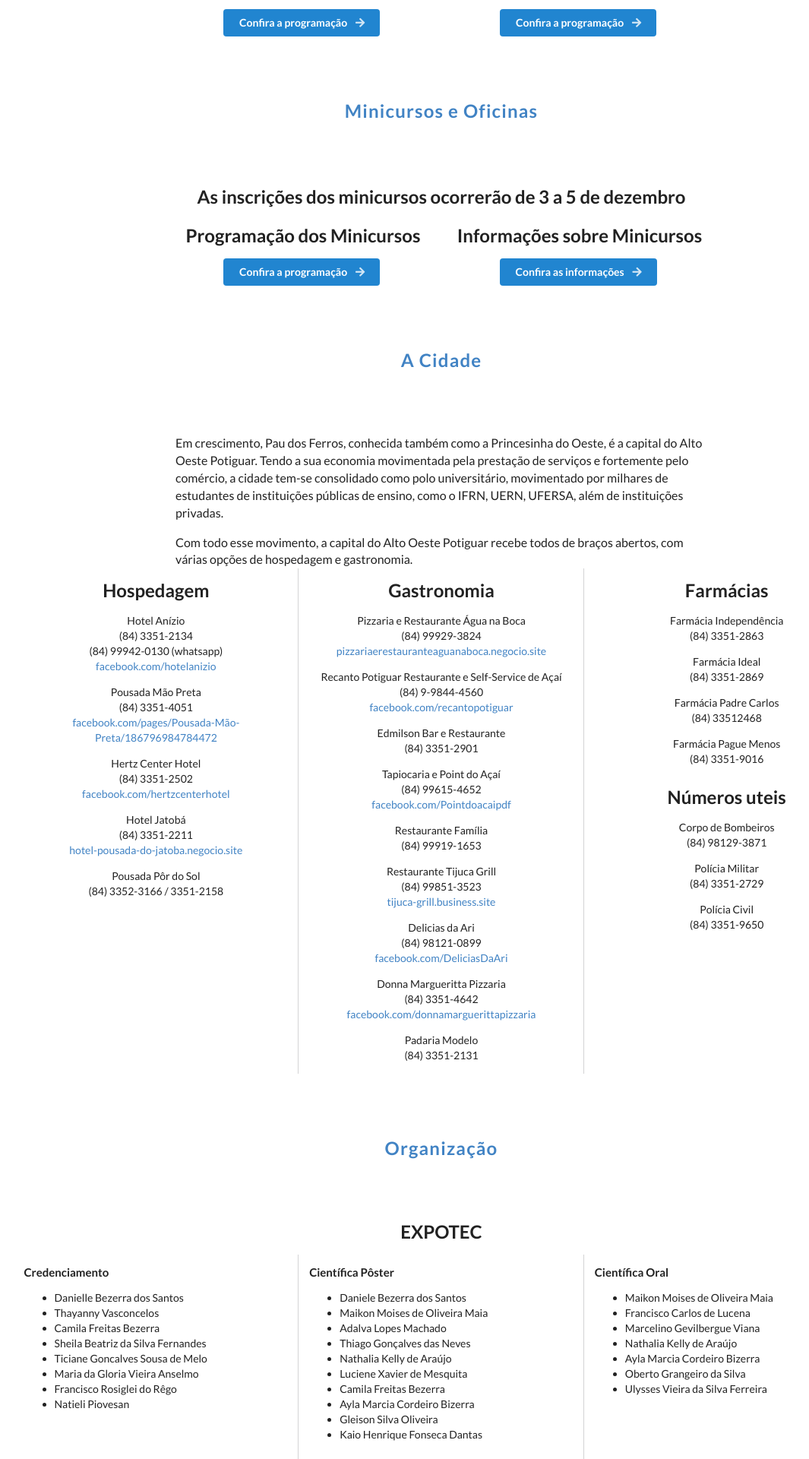
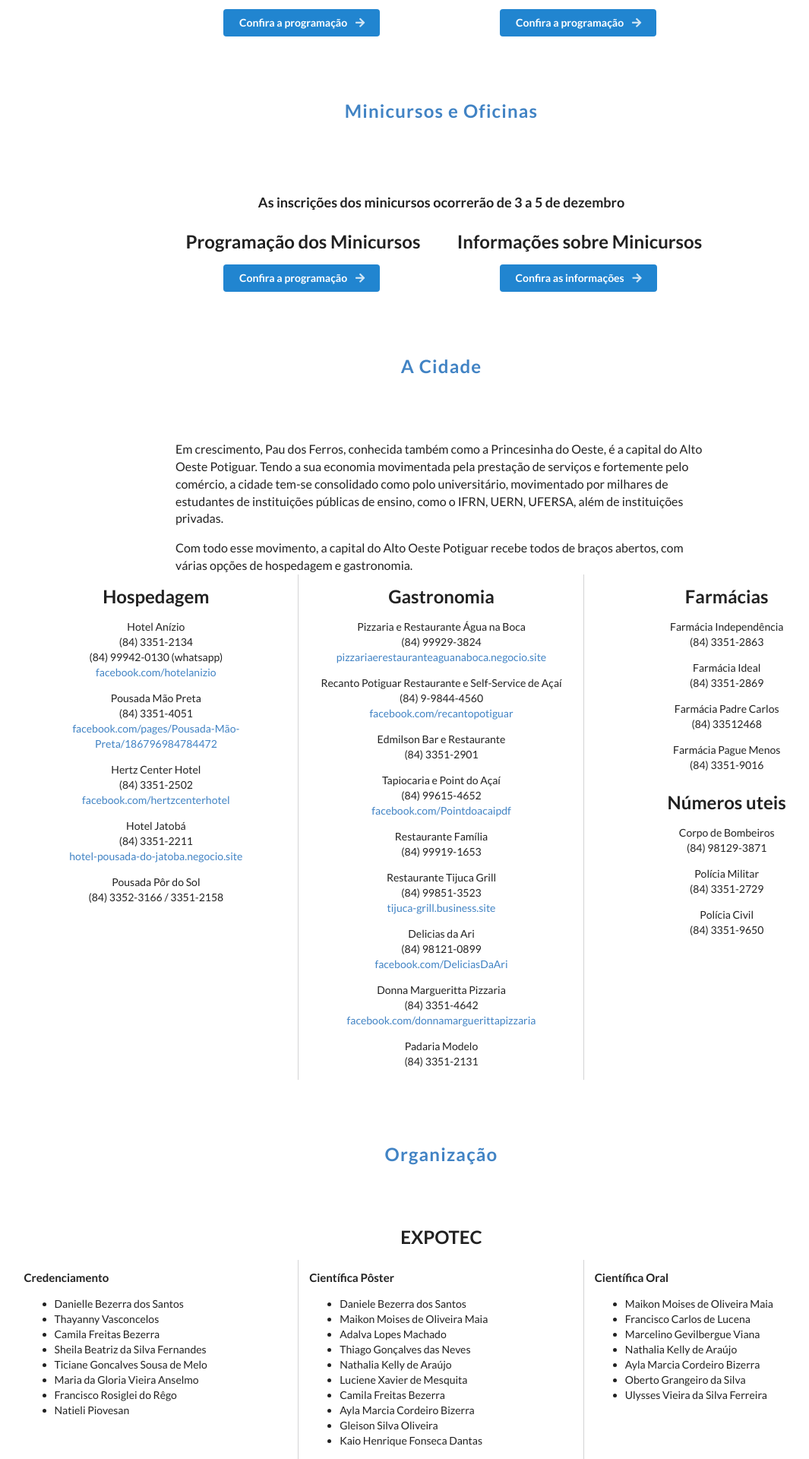
Before and after one commit to ifrn-pf/expotec, a Django app: template site_content/templates/pages/index.html in a window 1280 px wide. Shown: the part 4060-5980 px from the top of the page at 76% size, without its empty margins (59-1124 px from the left). Run offline with Django 3.2, Linux system fonts and the light colour scheme; the template is opened without the code that fills it, so the values that code supplies are empty.

Commit message:
Correção no layout nas seções programaão e mincursos

```diff
--- a/site_content/templates/pages_includes/mini_cursos_oficinas.html
+++ b/site_content/templates/pages_includes/mini_cursos_oficinas.html
@@ -1,11 +1,11 @@
 {% load static %}
 <div class="ui text container">
-    <div>
-        <h2 style="text-align: center">
+  <div class="ui basic segment">
+    <h3 class="ui center aligned header">
       As inscrições dos minicursos ocorrerão de 3 a 5 de dezembro
-        </h2>
-    </div><br/>
-    <div class="ui two column grid">
+    </h3>
+  </div>
+  <div class="ui two column stackable grid">
     <div class="center aligned column">
       <h2 class="ui header">
         Programação dos Minicursos
--- a/site_content/templates/pages_includes/programacao.html
+++ b/site_content/templates/pages_includes/programacao.html
@@ -1,6 +1,6 @@
 {% load static %}
 <div class="ui text container">
-  <div class="ui two column grid">
+  <div class="ui two column stackable grid">
     <div class="center aligned column">
       <h2 class="ui header">
         EXPOTEC
```
Lines whose indentation alone changed are shown as unchanged.
